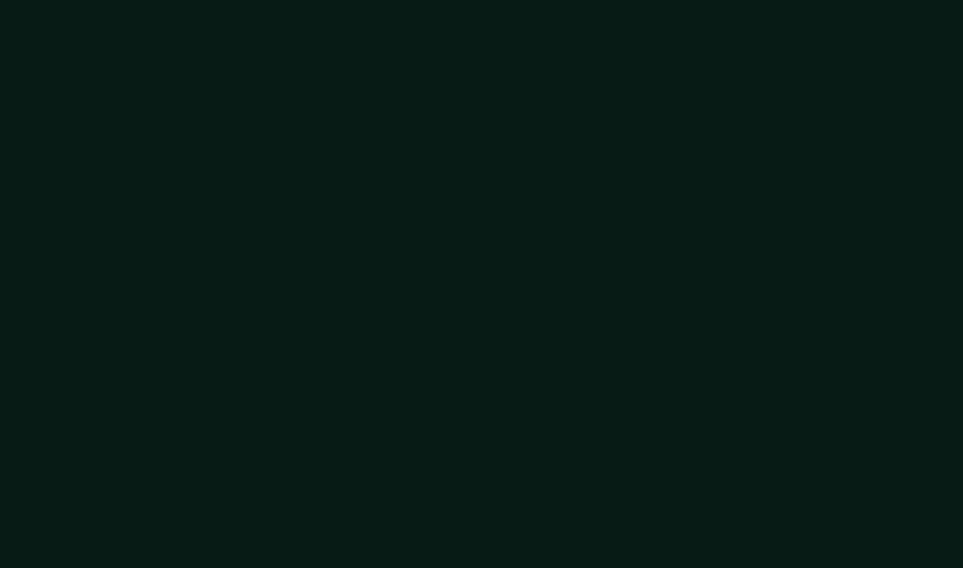
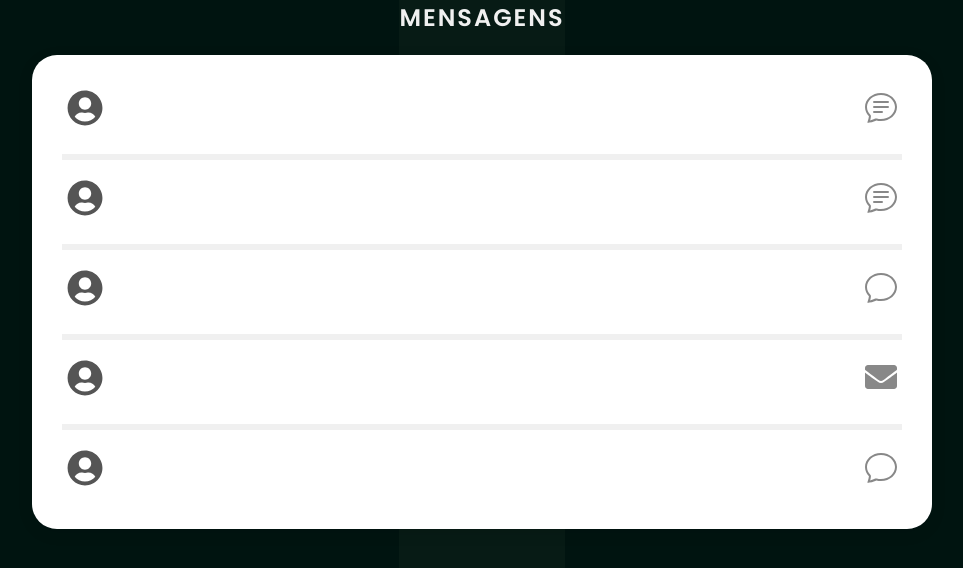
Before and after one commit to ElleDias/Code1Line, a React (Create React App) app in the folder Projeto Loom/: page /Mensagens in a window 1280 px wide. Before the commit this address had no page. Shown: the top 568 px of the page, without its empty margins (158-1121 px from the left). Built offline with nearby package versions, Linux system fonts and the light colour scheme; a web font is replaced by a local one.

Commit message:
Subindo tela de mensagens

```diff
--- a/Projeto Loom/src/Routes/routes.js
+++ b/Projeto Loom/src/Routes/routes.js
@@ -8,7 +8,8 @@ import Dominios from "../pages/dominios/Dominios";
 import CadastroUsuario from "../pages/cadastroUsuario/CadastroUsuario";
 import TarefasPendentes from "../pages/tarefasPendentes/TarefasPendentes";
 import CadastroDeTarefas from "../pages/cadastroDeTarefas/CadastroDeTarefas";
-
+import Mensagens from "../pages/mensagens/Mensagens"
+import MensagensGestor from "../pages/mensagensGestor/MensagensGestor"
 
 const Rotas = () => {
     return (
@@ -32,6 +33,10 @@ const Rotas = () => {
                 <Route path="/TarefasPendentes" element={<TarefasPendentes />} exact />
                 {/* http://localhost:3000/ => CadastroDeTarefas */}
                 <Route path="/CadastroDeTarefas" element={<CadastroDeTarefas />} exact />
+                {/* http://localhost:3000/ => Mensagens */}
+                <Route path="/Mensagens" element={<Mensagens />} />
+                {/* http://localhost:3000/ => MensagensGestor */}
+                <Route path="/MensagensGestor" element={<MensagensGestor />} />
 
             </Routes>
         </BrowserRouter>
--- /dev/null
+++ b/Projeto Loom/src/pages/mensagens/Mensagens.css
@@ -0,0 +1,78 @@
+@import url('https://fonts.googleapis.com/css2?family=Poppins:wght@400;500;600&display=swap');
+
+body {
+  display: flex;
+  justify-content: center;
+  align-items: center;
+  min-height: 100vh;
+  background-color: #001410;
+  font-family: 'Poppins', sans-serif;
+}
+
+/* NOVO: Estilo para o container da página inteira */
+.pagina-mensagens {
+  display: flex;
+  flex-direction: column;
+  align-items: center; /* Centraliza o título e o card */
+}
+
+/* NOVO: Estilo para o título que agora fica do lado de fora */
+.titulo-externo {
+  color: #f0f0f0; /* Cor clara para contrastar com o fundo escuro */
+  font-size: 1.5em;
+  font-weight: 600;
+  letter-spacing: 2px;
+  margin-bottom: 20px; /* Espaço entre o título e a caixa branca */
+}
+
+.mensagens-container {
+  background-color: #ffffff;
+  width: 1000%;
+  /* height: 80%; */
+  max-width: 900px; /* Ajustei um pouco para ficar mais parecido com a foto */
+  padding: 15px 30px; /* Reduzi o padding de cima pois não há mais título interno */
+  border-radius: 25px;
+  box-shadow: 0 4px 15px rgba(0, 0, 0, 0.1);
+  box-sizing: border-box;
+}
+
+/* O estilo .titulo antigo foi removido pois não é mais necessário */
+
+.lista-mensagens {
+  display: flex;
+  flex-direction: column;
+}
+
+.item-mensagem {
+  display: flex;
+  align-items: center;
+  justify-content: space-between;
+  padding: 18px 5px;
+  border-bottom: 6px solid #f0f0f0;
+}
+
+.item-mensagem:last-child {
+  border-bottom: none;
+}
+
+.avatar {
+  /* Estilos do avatar permanecem os mesmos */
+}
+
+.icone-acao {
+  font-size: 32px;
+  color: #888;
+  position: relative;
+}
+
+.icone-acao .unread::after {
+  content: '';
+  position: absolute;
+  top: -2px;
+  right: -2px;
+  width: 8px;
+  height: 8px;
+  background-color: #333;
+  border-radius: 50%;
+  border: 1px solid #fff;
+}
--- /dev/null
+++ b/Projeto Loom/src/pages/mensagens/Mensagens.jsx
@@ -0,0 +1,40 @@
+import React from 'react';
+import './Mensagens.css';
+import { FaUserCircle, FaEnvelope } from 'react-icons/fa';
+import { BsChat, BsChatText } from 'react-icons/bs';
+
+const listaMensagens = [
+  { id: 1, icon: <BsChatText /> },
+  { id: 2, icon: <BsChatText /> },
+  { id: 3, icon: <BsChat /> },
+  { id: 4, icon: <FaEnvelope className="unread" /> },
+  { id: 5, icon: <BsChat /> },
+];
+
+function Mensagens() {
+  return (
+    // Nova div para agrupar o título e o container
+    <div className="pagina-mensagens">
+      {/* Título agora está FORA do container branco */}
+      <h1 className="titulo-externo">MENSAGENS</h1>
+
+      <div className="mensagens-container">
+        {/* O título foi removido daqui de dentro */}
+        <div className="lista-mensagens">
+          {listaMensagens.map((mensagem) => (
+            <div key={mensagem.id} className="item-mensagem">
+              <div className="avatar">
+                <FaUserCircle size={36} color="#555" />
+              </div>
+              <div className="icone-acao">
+                {mensagem.icon}
+              </div>
+            </div>
+          ))}
+        </div>
+      </div>
+    </div>
+  );
+}
+
+export default Mensagens;
--- /dev/null
+++ b/Projeto Loom/src/pages/mensagensGestor/MensagensGestor.css
@@ -0,0 +1,78 @@
+@import url('https://fonts.googleapis.com/css2?family=Poppins:wght@400;500;600&display=swap');
+
+body {
+  display: flex;
+  justify-content: center;
+  align-items: center;
+  min-height: 100vh;
+  background-color: #001410;
+  font-family: 'Poppins', sans-serif;
+}
+
+/* NOVO: Estilo para o container da página inteira */
+.pagina-mensagens {
+  display: flex;
+  flex-direction: column;
+  align-items: center; /* Centraliza o título e o card */
+}
+
+/* NOVO: Estilo para o título que agora fica do lado de fora */
+.titulo-externo {
+  color: #f0f0f0; /* Cor clara para contrastar com o fundo escuro */
+  font-size: 1.5em;
+  font-weight: 600;
+  letter-spacing: 2px;
+  margin-bottom: 20px; /* Espaço entre o título e a caixa branca */
+}
+
+.mensagens-container {
+  background-color: #ffffff;
+  width: 1000%;
+  /* height: 80%; */
+  max-width: 900px; /* Ajustei um pouco para ficar mais parecido com a foto */
+  padding: 15px 30px; /* Reduzi o padding de cima pois não há mais título interno */
+  border-radius: 25px;
+  box-shadow: 0 4px 15px rgba(0, 0, 0, 0.1);
+  box-sizing: border-box;
+}
+
+/* O estilo .titulo antigo foi removido pois não é mais necessário */
+
+.lista-mensagens {
+  display: flex;
+  flex-direction: column;
+}
+
+.item-mensagem {
+  display: flex;
+  align-items: center;
+  justify-content: space-between;
+  padding: 18px 5px;
+  border-bottom: 6px solid #f0f0f0;
+}
+
+.item-mensagem:last-child {
+  border-bottom: none;
+}
+
+.avatar {
+  /* Estilos do avatar permanecem os mesmos */
+}
+
+.icone-acao {
+  font-size: 32px;
+  color: #888;
+  position: relative;
+}
+
+.icone-acao .unread::after {
+  content: '';
+  position: absolute;
+  top: -2px;
+  right: -2px;
+  width: 8px;
+  height: 8px;
+  background-color: #333;
+  border-radius: 50%;
+  border: 1px solid #fff;
+}
--- /dev/null
+++ b/Projeto Loom/src/pages/mensagensGestor/MensagensGestor.jsx
@@ -0,0 +1,40 @@
+import React from 'react';
+import './MensagensGestor.css';
+import { FaUserCircle, FaEnvelope } from 'react-icons/fa';
+import { BsChat, BsChatText } from 'react-icons/bs';
+
+const listaMensagens = [
+  { id: 1, icon: <BsChatText /> },
+  { id: 2, icon: <BsChatText /> },
+  { id: 3, icon: <BsChat /> },
+  { id: 4, icon: <FaEnvelope className="unread" /> },
+  { id: 5, icon: <BsChat /> },
+];
+
+function Mensagens() {
+  return (
+    // Nova div para agrupar o título e o container
+    <div className="pagina-mensagens">
+      {/* Título agora está FORA do container branco */}
+      <h1 className="titulo-externo">MENSAGENS</h1>
+
+      <div className="mensagens-container">
+        {/* O título foi removido daqui de dentro */}
+        <div className="lista-mensagens">
+          {listaMensagens.map((mensagem) => (
+            <div key={mensagem.id} className="item-mensagem">
+              <div className="avatar">
+                <FaUserCircle size={36} color="#555" />
+              </div>
+              <div className="icone-acao">
+                {mensagem.icon}
+              </div>
+            </div>
+          ))}
+        </div>
+      </div>
+    </div>
+  );
+}
+
+export default Mensagens;
```
